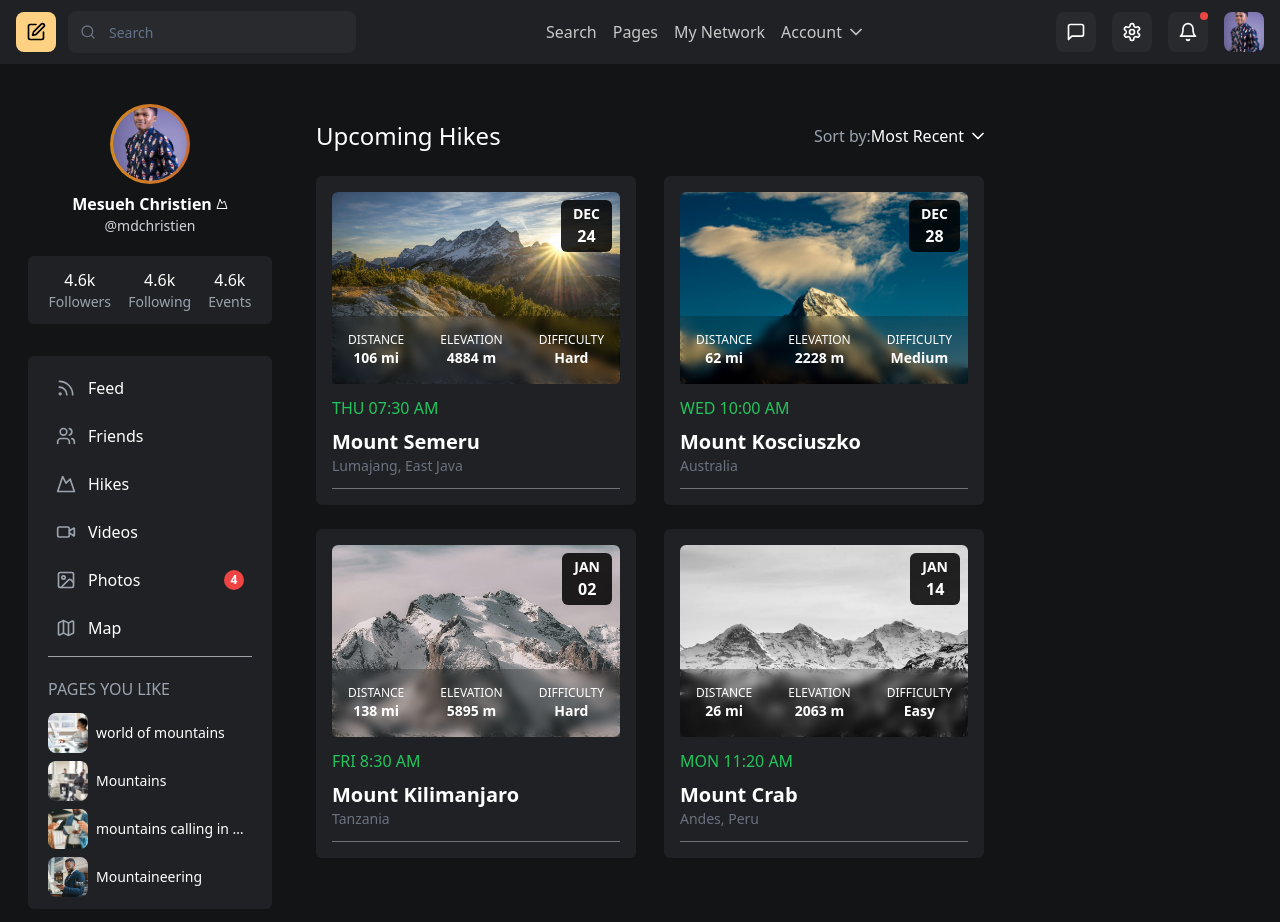
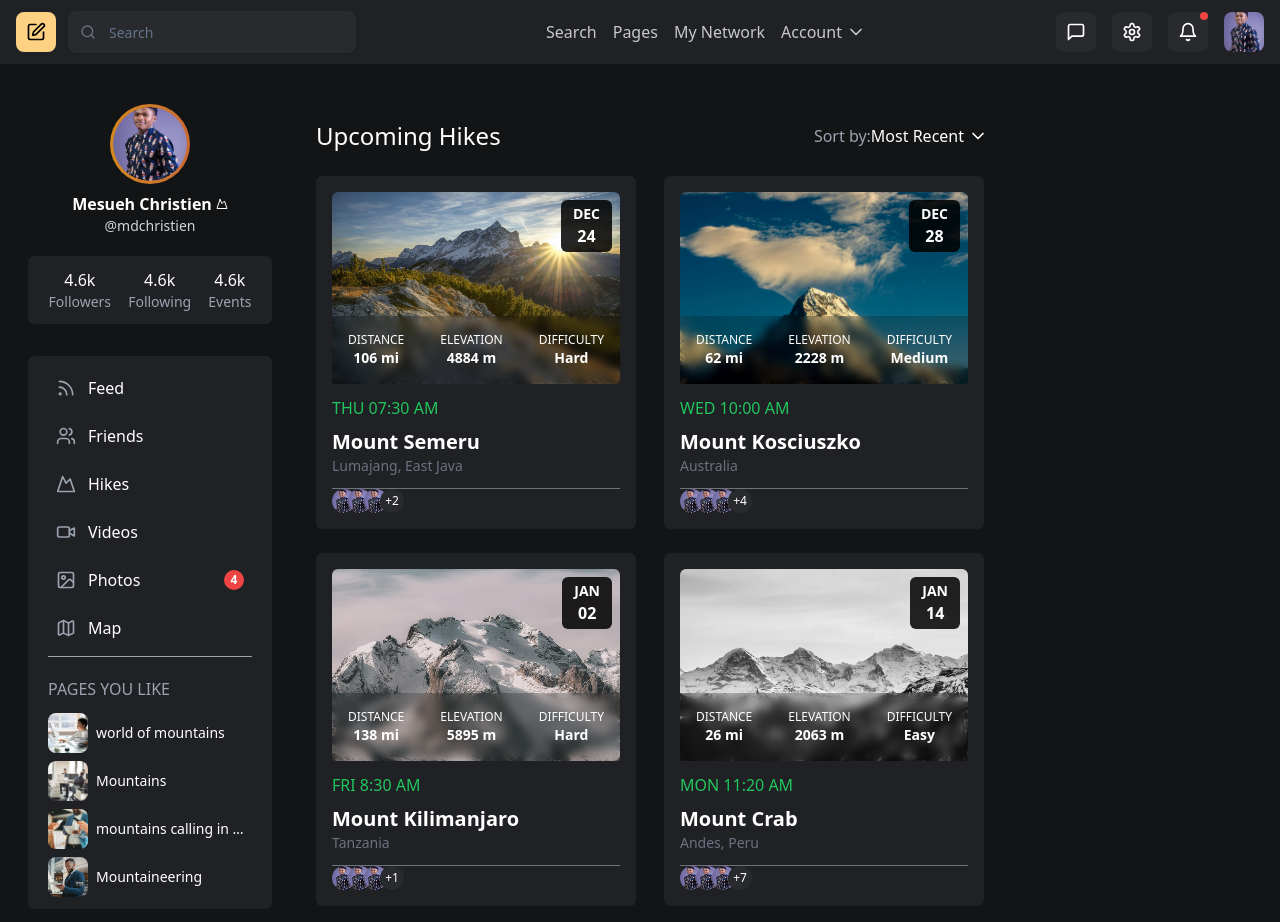
Before and after one commit to christienMD/social-media-hiker-app, a React (Vite) app: page / in a window 1280 px wide. Built offline with nearby package versions, Linux system fonts and the light colour scheme.

Commit message:
Build the profile avatar image component

```diff
--- a/src/components/MainSection.tsx
+++ b/src/components/MainSection.tsx
@@ -20,6 +20,7 @@ const MainSection = ({ className }: { className: string }) => {
             title={hike.title}
             location={hike.location}
             time={hike.time}
+            participants={hike.participants}
           />
         ))}
       </div>
--- a/src/components/main/InfoCard.tsx
+++ b/src/components/main/InfoCard.tsx
@@ -1,5 +1,6 @@
 import DateBox from "./DateBox";
 import HikeInfo from "./HikeInfo";
+import ProfileAvatarGroup from "./ProfileAvatarGroup";
 
 type Difficulty = "Hard" | "Medium" | "Easy";
 
@@ -12,6 +13,7 @@ export interface InfoCardData {
   location: string;
   time: string;
   imgUrl: string;
+  participants: string[];
 }
 
 const InfoCard = ({
@@ -23,6 +25,7 @@ const InfoCard = ({
   title,
   location,
   imgUrl,
+  participants,
 }: InfoCardData) => {
   return (
     <div className="bg-social-bg rounded-md p-4 w-72 sm:w-80">
@@ -46,6 +49,7 @@ const InfoCard = ({
       </div>
 
       <hr className="border-t border-zinc-500 mt-3" />
+      <ProfileAvatarGroup images={participants} size="sm" />
     </div>
   );
 };
--- /dev/null
+++ b/src/components/main/ProfileAvatarGroup.tsx
@@ -0,0 +1,37 @@
+interface Props {
+  images: string[];
+  size?: "sm" | "md" | "lg";
+}
+
+const ProfileAvatarGroup = ({ images, size = "md" }: Props) => {
+  const sizeClasses = {
+    sm: "h-6 w-6",
+    md: "h-8 w-8",
+    lg: "h-10 w-10",
+  };
+
+  const displayImages = images.slice(0, 3);
+  const remainingCount = Math.max(images.length - 3, 0);
+
+  return (
+    <div className="flex -space-x-2 overflow-hidden">
+      {displayImages.map((src, index) => (
+        <img
+          key={index}
+          className={`inline-block ${sizeClasses[size]} rounded-full`}
+          src={src}
+          alt=""
+        />
+      ))}
+      {remainingCount > 0 && (
+        <div
+          className={`inline-flex ${sizeClasses[size]} items-center justify-center rounded-full bg-social-bg-100 text-xs font-medium text-white`}
+        >
+          +{remainingCount}
+        </div>
+      )}
+    </div>
+  );
+};
+
+export default ProfileAvatarGroup;
--- a/src/components/main/hikesData.ts
+++ b/src/components/main/hikesData.ts
@@ -10,6 +10,7 @@ const hikeData: InfoCardData[] = [
     location: "Lumajang, East Java",
     time: "THU 07:30 AM",
     imgUrl: "/images/mountain1.jpg",
+    participants: Array(5).fill("/images/mdprofile.jpg"),
   },
   {
     date: new Date(2023, 11, 28),
@@ -20,6 +21,7 @@ const hikeData: InfoCardData[] = [
     location: "Australia",
     time: "WED 10:00 AM",
     imgUrl: "/images/mountain2.jpg",
+    participants: Array(7).fill("/images/mdprofile.jpg"),
   },
   {
     date: new Date(2024, 0, 2),
@@ -30,6 +32,7 @@ const hikeData: InfoCardData[] = [
     location: "Tanzania",
     time: "FRI 8:30 AM",
     imgUrl: "/images/mountain3.jpg",
+    participants: Array(4).fill("/images/mdprofile.jpg"),
   },
   {
     date: new Date(2024, 0, 14),
@@ -40,6 +43,7 @@ const hikeData: InfoCardData[] = [
     location: "Andes, Peru",
     time: "MON 11:20 AM",
     imgUrl: "/images/mountain4.jpg",
+    participants: Array(10).fill("/images/mdprofile.jpg"),
   },
 ];
 
```
